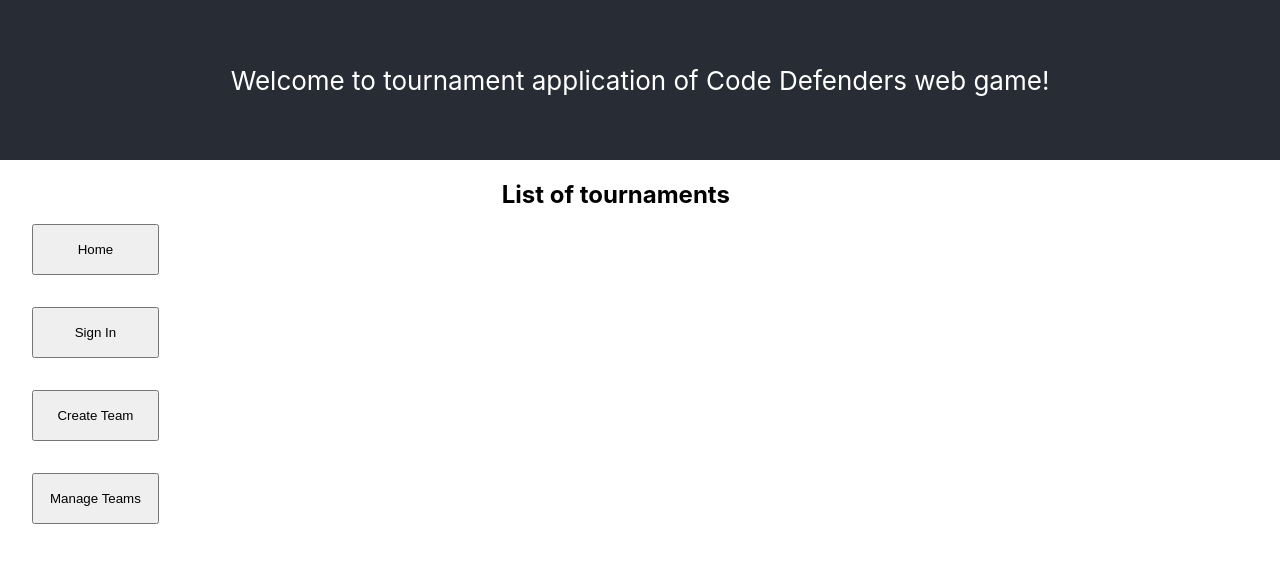
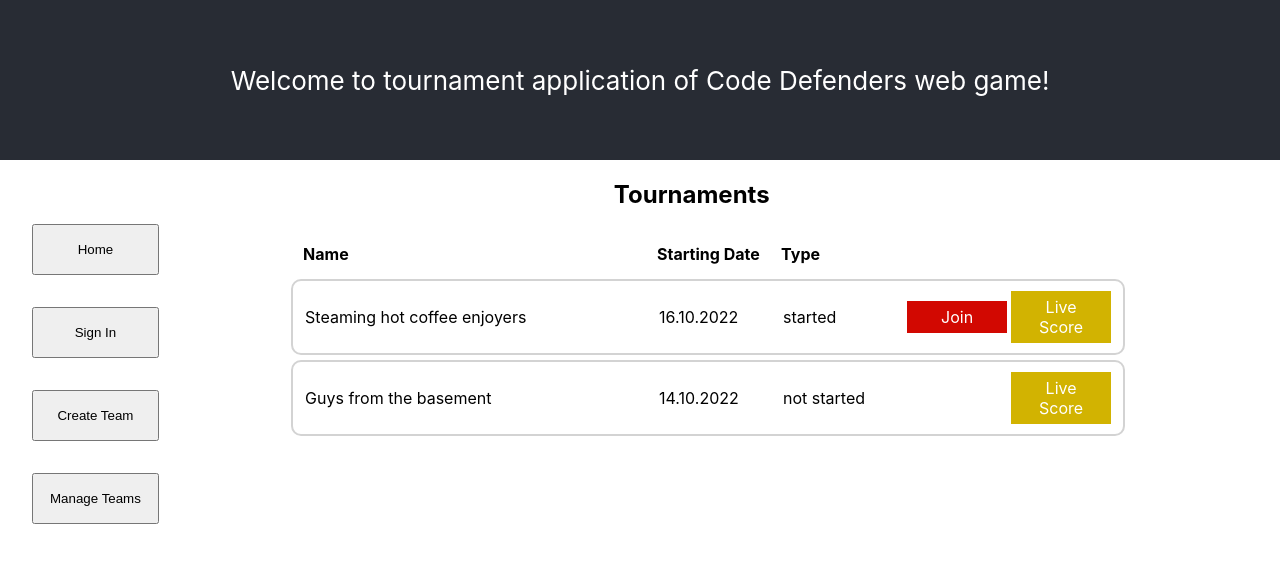
Before and after one commit to POLIMI-FER-codebenders/tournament_app, a React (Create React App) app in the folder frontend_ta/: page / in a window 1280 px wide. Shown: the top 562 px of the page. Built offline with nearby package versions, Linux system fonts and the light colour scheme.

Commit message:
started display tournament

```diff
--- a/frontend_ta/src/components/DisplayTournament.js
+++ b/frontend_ta/src/components/DisplayTournament.js
@@ -1,9 +1,24 @@
+import React from 'react';
 import '../styles/App.css';
+import ListTournamentComponent from './ListTournamentComponent';
 
-export function DisplayTournament() {
+export class DisplayTournament extends React.Component {
+  constructor(props) {
+    super(props);
+
+  }
+  render() {
+    const data = [
+      { "name": "Steaming hot coffee enjoyers", "date": "16.10.2022", "status": "started" },
+      { "name": "Guys from the basement", "date": "14.10.2022", "status": "not started" }
+    ];
     return (
+
       <div class="main-panel">
-        <h2>List of tournaments</h2>
+        <h2>Tournaments</h2>
+        <ListTournamentComponent tournaments={data} />
       </div>
     );
   }
+
+}
--- /dev/null
+++ b/frontend_ta/src/components/ListTournamentComponent.js
@@ -0,0 +1,75 @@
+import "../styles/TournamentListComponent.css";
+import React from 'react';
+class ListTournamentComponent extends React.Component {
+    constructor(props) {
+      super(props);
+      this.state = {
+        tournaments: props.tournaments
+      };
+    }
+
+    render() {
+      return (
+        <div class="list">
+          <div class="list-headers flex-container">
+            <div class="col1 flex-items">Name</div>
+            <div class="col2 flex-items">Starting Date</div>
+            <div class="col3 flex-items">Type</div>
+            <div class="col4 flex-items"></div>
+            <div class="col5 flex-items"></div>
+          </div>
+          {this.state.tournaments.map((object, i) => <Entry record={object} key={i} />)}
+        </div>
+      );
+
+    }
+  }
+
+  function Entry(props){
+
+      return (
+        <TournamentEntry record={props.record}/>
+      )
+    }
+
+    function JoinButton(status){
+      if(status=="started"){
+        return <div className="btn" onClick={console.log("Edition mode activate")}>Join</div>
+      }
+
+    }
+
+
+  function TournamentEntry(props){
+    return (
+      <div class="list-entry flex-container">
+        <div class="col1 flex-items">{props.record.name}</div>
+        <div class="col2 flex-items">{props.record.date}</div>
+        <div class="col2 flex-items">{props.record.status}</div>
+        <div class="col3 flex-items">
+          {JoinButton(props.record.status)}
+        </div>
+        <div class="col4 flex-items">
+          <div class="btn" onClick={console.log("Edition mode activate")}>Live Score</div>
+        </div>
+      </div>
+    );
+  }
+
+  function TeamDetailsEntry(props){
+    return (
+      <div class="list-entry flex-container">
+        <div class="col1 flex-items">{props.obj.name}</div>
+        <div class="col2 flex-items">{props.obj.date}</div>
+        <div class="col3 flex-items">{props.obj.score}</div>
+        <div class="col4 flex-items">
+          <div class="btn" onClick={console.log("Edition mode disactivate")}>Confirm</div>
+        </div>
+        <div class="col5 flex-items">
+          <div class="btn" onClick={console.log("Edition mode disactivate")}>Cancel</div>
+        </div>
+      </div>
+    );
+  }
+
+  export default ListTournamentComponent;
--- /dev/null
+++ b/frontend_ta/src/styles/TournamentListComponent.css
@@ -0,0 +1,72 @@
+.list {
+    width: 80%;
+    max-width: 850px;
+}
+
+.flex-container {
+    display: flex;
+    justify-content: space-between;
+    padding: 10px;
+    margin-top: 5px;
+    margin-bottom: 5px;
+    min-width: fit-content;
+}
+
+.list-headers {
+    font-weight: bold;
+}
+
+.list-entry {
+    border-radius: 10px;
+    border: 2px solid lightgray;
+}
+
+.flex-items {
+    margin: auto 2px;
+}
+
+.col1 {
+    min-width: 350px;
+
+}
+.col2 {
+    min-width: 120px;
+}
+
+.col3 {
+    min-width: 100px;
+}
+
+.col4, .col5 {
+    min-width: 100px;
+}
+
+.btn {
+    cursor: pointer;
+    padding: 5px 10px;
+    text-align: center;
+}
+
+
+.col4 .btn {
+    background: #d2b301;
+    border: 1px solid #d2b301;
+    color: #fff;
+}
+.joinable {
+    border: 1px solid #07be44
+}
+
+.col4 .btn:hover {
+    background: #dfcc64;
+}
+
+.col3 .btn {
+    background: #d20801;
+    border: 1px solid #d20801;
+    color: #fff;
+}
+
+.col3 .btn:hover {
+    background: #cf4540;
+}
```
